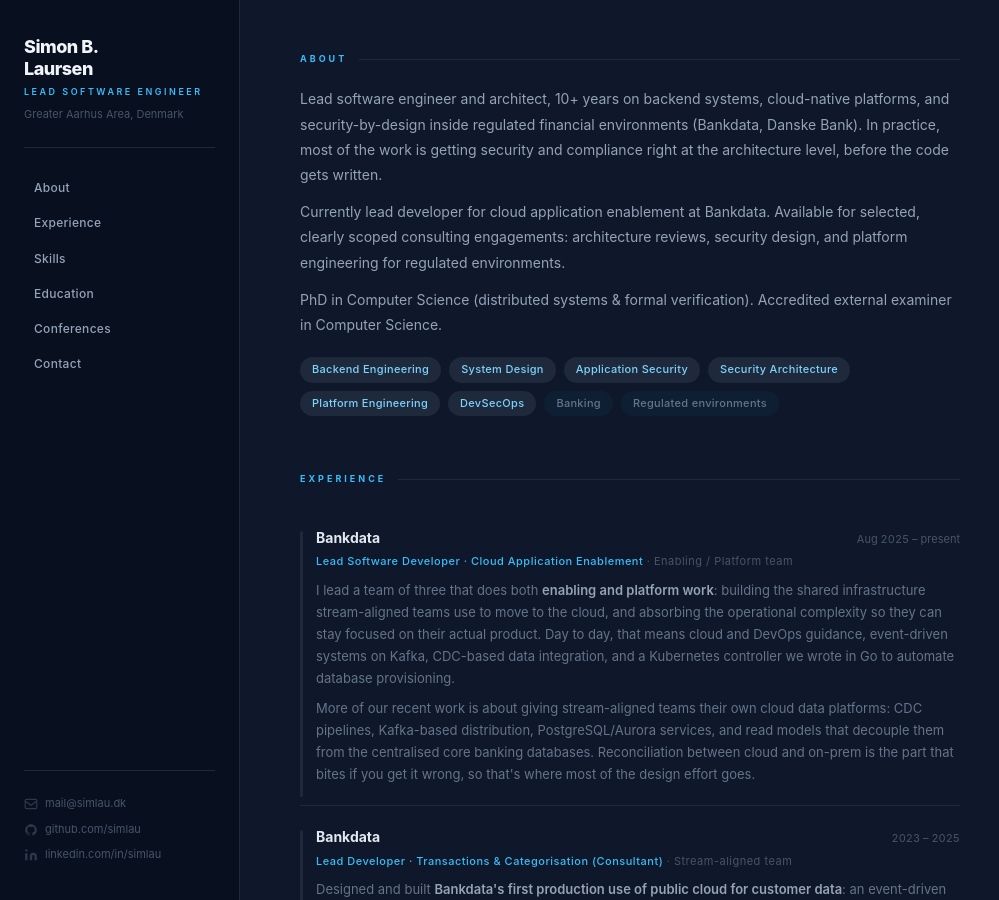
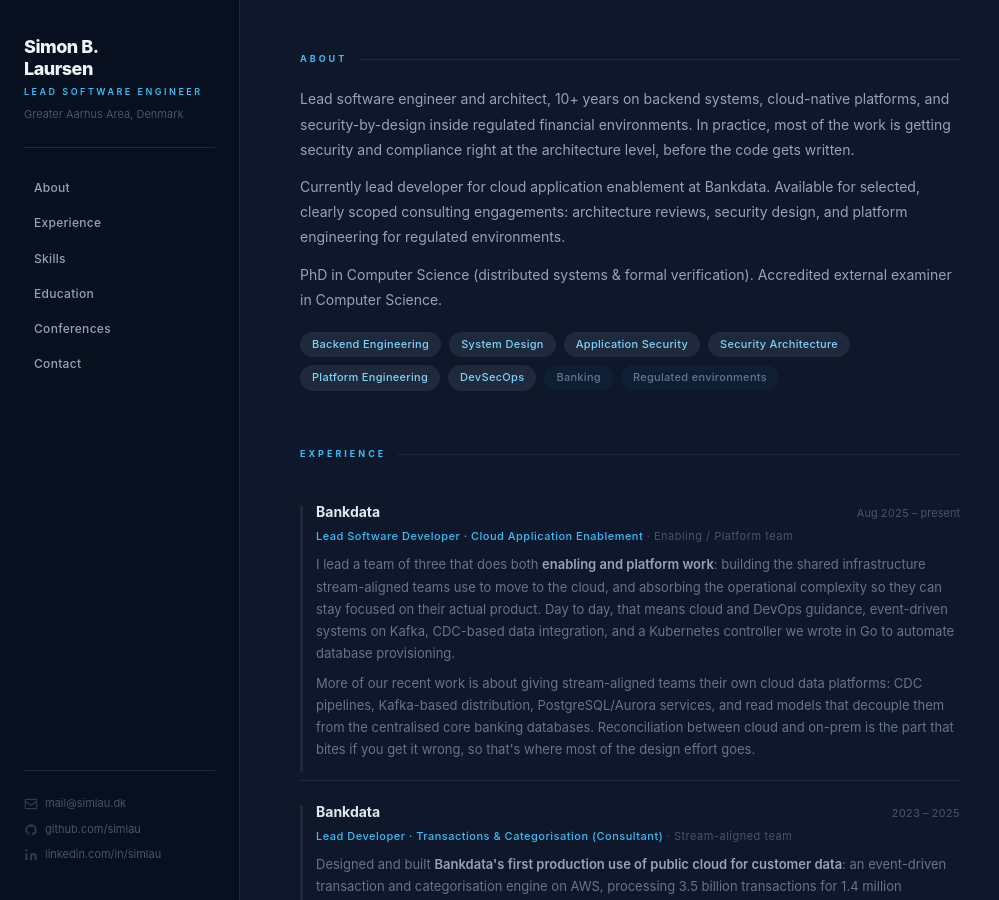
Before and after one commit to simlau/simlau.github.io, a Jekyll site: the page built from index.md, in a window 1280 px wide and 900 px high. Shown: the whole window, without its empty margins (0-999 px from the left). Built offline with Jekyll 4.4.1, drawn with Linux system fonts in a browser that asks for light colours.

Commit message:
copy: drop employer names from about lede

```diff
--- a/_layouts/default.html
+++ b/_layouts/default.html
@@ -366,7 +366,7 @@
   <section class="section" id="about">
     <div class="section-label">About</div>
     <p class="about-text">
-      Lead software engineer and architect, 10+ years on backend systems, cloud-native platforms, and security-by-design inside regulated financial environments (Bankdata, Danske Bank). In practice, most of the work is getting security and compliance right at the architecture level, before the code gets written.
+      Lead software engineer and architect, 10+ years on backend systems, cloud-native platforms, and security-by-design inside regulated financial environments. In practice, most of the work is getting security and compliance right at the architecture level, before the code gets written.
     </p>
     <p class="about-text" style="margin-top:12px;">
       Currently lead developer for cloud application enablement at Bankdata. Available for selected, clearly scoped consulting engagements: architecture reviews, security design, and platform engineering for regulated environments.
```
